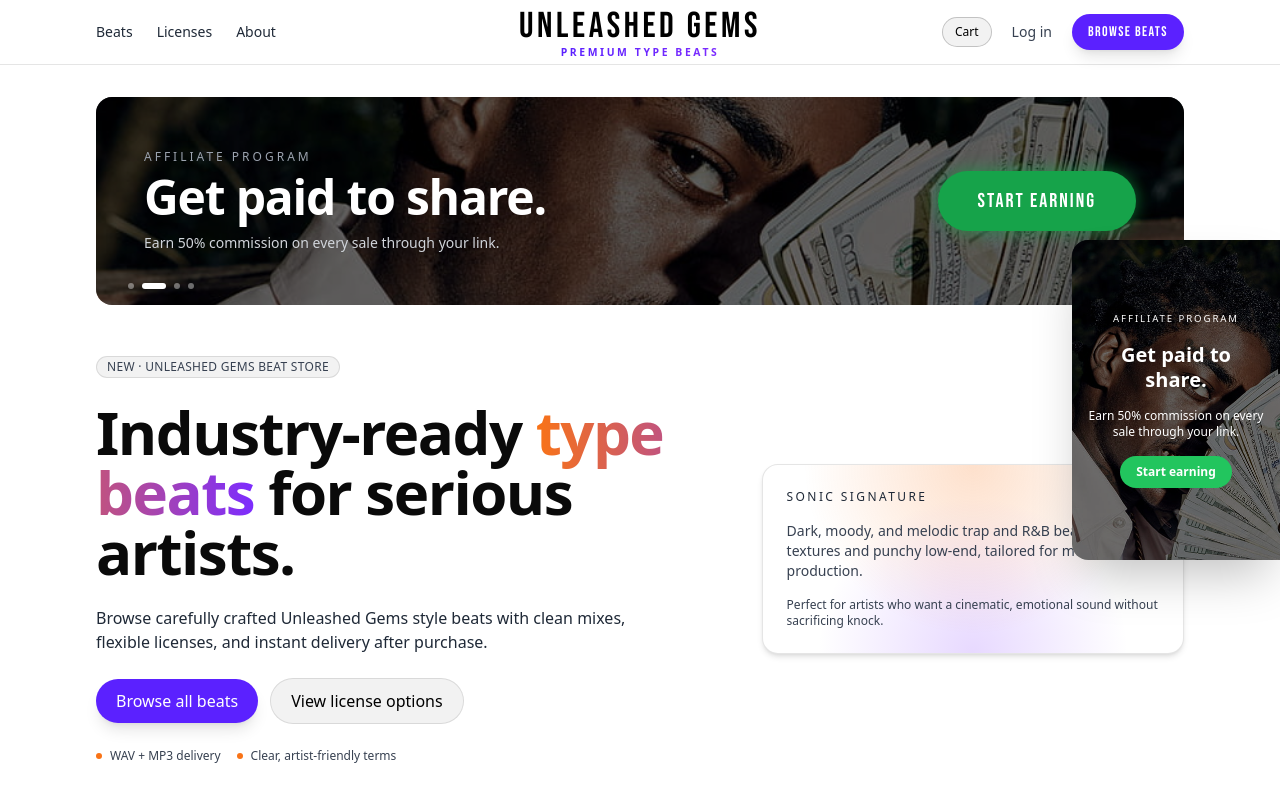
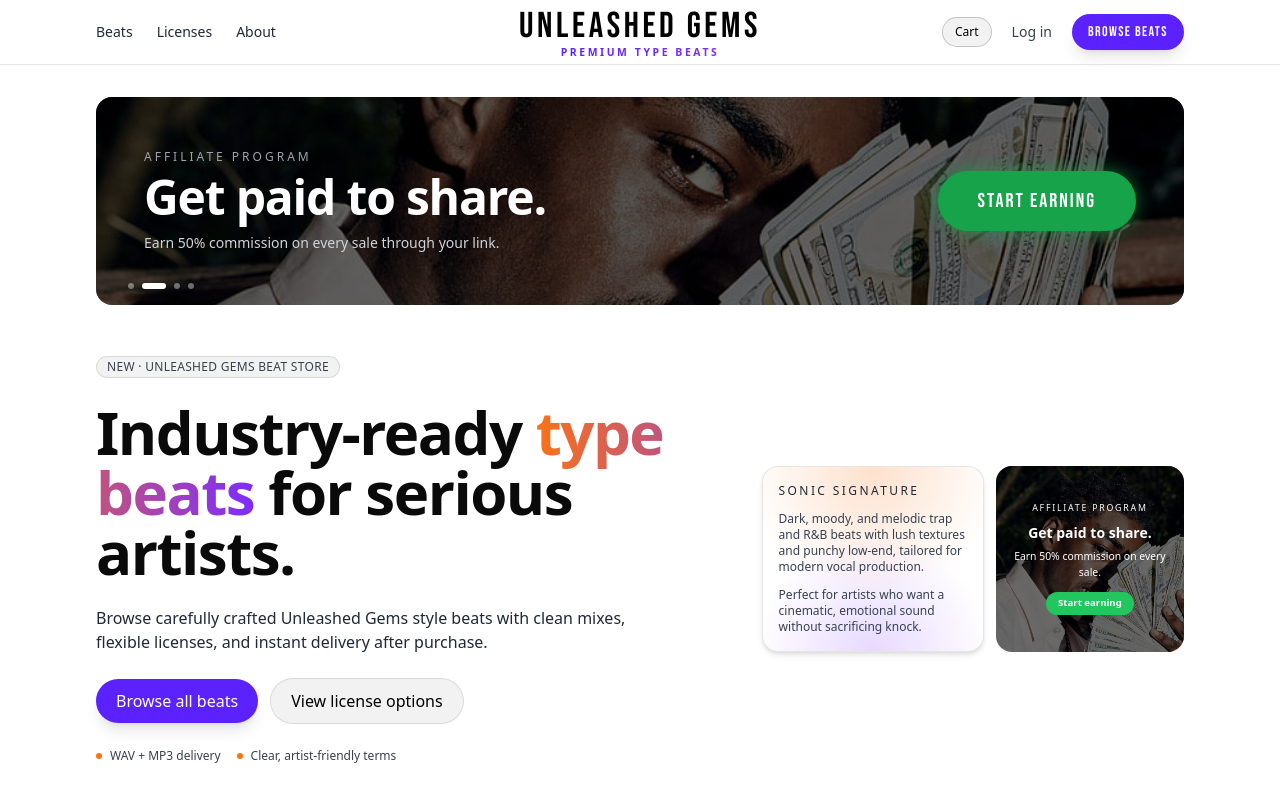
Before and after one commit to logigeirvibesstuff/lana-nova-beats, a Next.js app: page / in a window 1280 px wide. Shown: the top 800 px of the page. Built offline with nearby package versions, Linux system fonts and the light colour scheme; no server answers.

Commit message:
move affiliate banner next to sonic signature card

```diff
--- a/app/layout.tsx
+++ b/app/layout.tsx
@@ -56,19 +56,6 @@
             </main>
             <SiteFooter />
             <PlayerBar />
-            <a
-              href="/account"
-              className="fixed right-0 top-1/2 -translate-y-1/2 z-40 w-52 h-80 rounded-l-2xl overflow-hidden shadow-2xl group"
-            >
-              <div className="absolute inset-0 bg-cover bg-center" style={{ backgroundImage: "url('/affiliate-bg.jpg')" }} />
-              <div className="absolute inset-0 bg-black/55 group-hover:bg-black/40 transition-colors" />
-              <div className="relative h-full flex flex-col items-center justify-center gap-4 px-4 text-center">
-                <p className="text-[0.6rem] uppercase tracking-[0.2em] text-white">Affiliate program</p>
-                <p className="text-white text-xl font-bold leading-tight">Get paid to share.</p>
-                <p className="text-white text-xs">Earn 50% commission on every sale through your link.</p>
-                <span className="bg-green-500 hover:bg-green-400 text-white text-xs font-bold px-4 py-2 rounded-full">Start earning</span>
-              </div>
-            </a>
           </div>
         </Providers>
       </body>
--- a/app/page.tsx
+++ b/app/page.tsx
@@ -46,24 +46,29 @@
               </div>
             </div>
           </div>
-          <div className="md:w-2/5">
-            <div className="card-surface relative overflow-hidden p-5 sm:p-6">
+          <div className="md:w-2/5 flex gap-3">
+            <div className="flex-1 card-surface relative overflow-hidden p-4">
               <div className="absolute inset-0 bg-[radial-gradient(circle_at_top,_rgba(249,115,22,0.22),_transparent_60%),radial-gradient(circle_at_bottom,_rgba(124,44,255,0.18),_transparent_55%)]" />
-              <div className="relative space-y-4">
-                <p className="text-xs uppercase tracking-[0.2em] text-gray-800">
-                  Sonic signature
-                </p>
-                <p className="text-sm text-gray-700">
-                  Dark, moody, and melodic trap and R&B beats with lush
-                  textures and punchy low-end, tailored for modern vocal
-                  production.
+              <div className="relative space-y-3">
+                <p className="text-xs uppercase tracking-[0.2em] text-gray-800">Sonic signature</p>
+                <p className="text-xs text-gray-700">
+                  Dark, moody, and melodic trap and R&B beats with lush textures and punchy low-end, tailored for modern vocal production.
                 </p>
                 <p className="text-xs text-gray-700">
-                  Perfect for artists who want a cinematic, emotional sound
-                  without sacrificing knock.
+                  Perfect for artists who want a cinematic, emotional sound without sacrificing knock.
                 </p>
               </div>
             </div>
+            <a href="/account" className="flex-1 relative overflow-hidden rounded-2xl min-h-[160px]">
+              <div className="absolute inset-0 bg-cover bg-center" style={{ backgroundImage: "url('/affiliate-bg.jpg')" }} />
+              <div className="absolute inset-0 bg-black/55" />
+              <div className="relative h-full flex flex-col items-center justify-center gap-2 p-4 text-center">
+                <p className="text-[0.55rem] uppercase tracking-[0.2em] text-white">Affiliate program</p>
+                <p className="text-white text-sm font-bold leading-tight">Get paid to share.</p>
+                <p className="text-white text-[0.65rem]">Earn 50% commission on every sale.</p>
+                <span className="bg-green-500 text-white text-[0.6rem] font-bold px-3 py-1 rounded-full mt-1">Start earning</span>
+              </div>
+            </a>
           </div>
         </div>
       </section>
```
